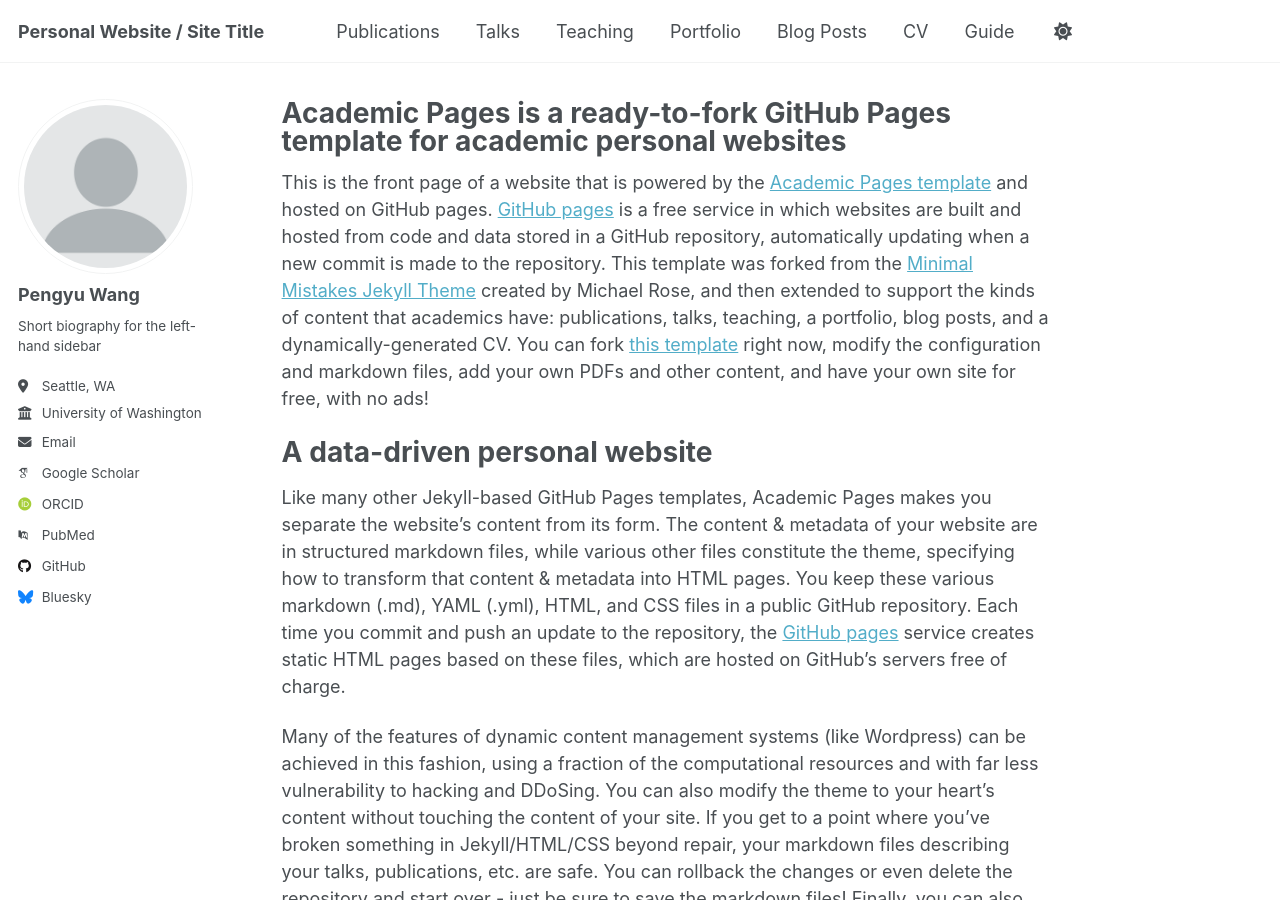
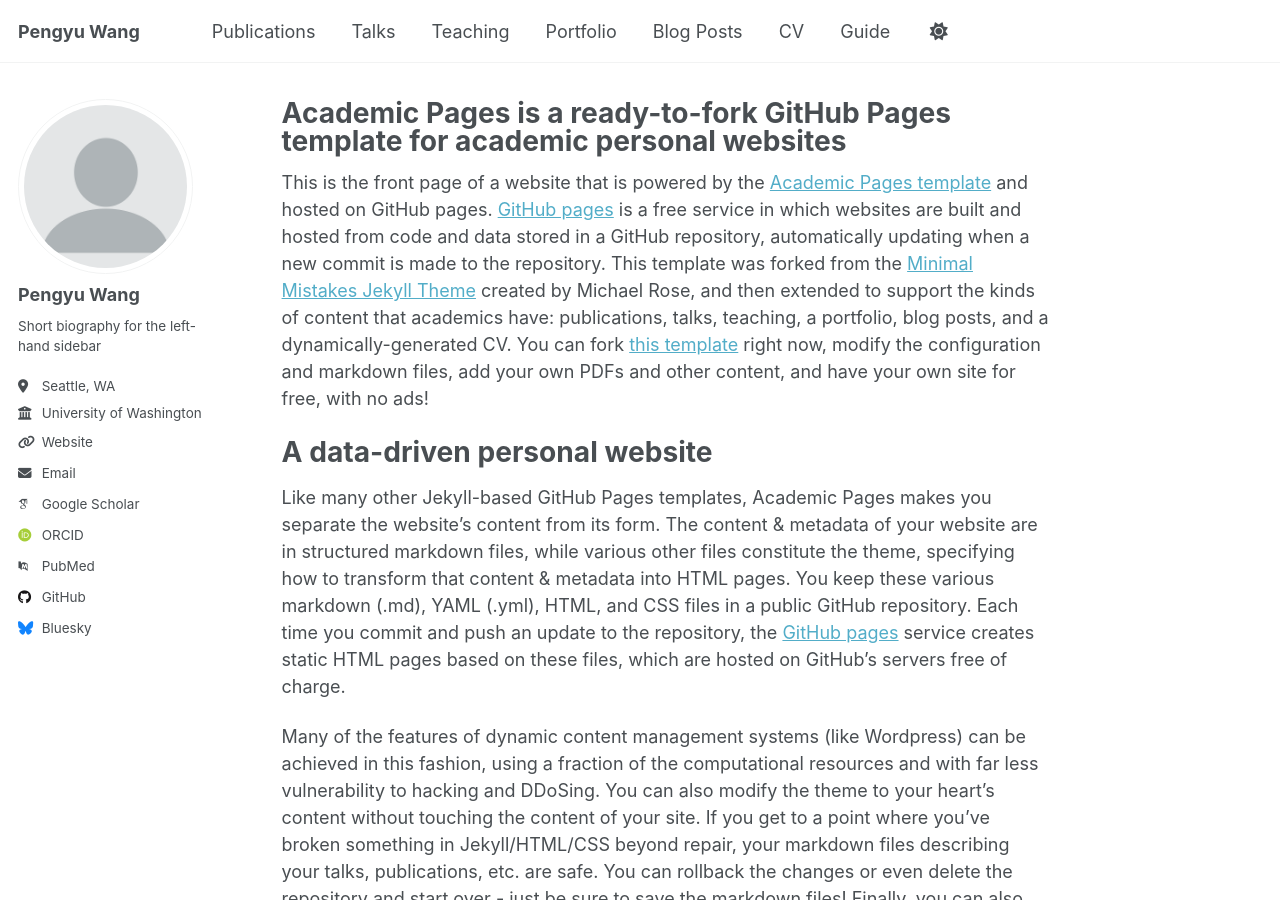
Before and after one commit to MithrandiRAaron/mithrandiraaron.github.io, a Jekyll site: the page built from _pages/about.md, in a window 1280 px wide and 900 px high. Built offline with Jekyll 4.4.1, drawn with Linux system fonts in a browser that asks for light colours; some web fonts are replaced.

Commit message:
Update _config.yml

```diff
--- a/_config.yml
+++ b/_config.yml
@@ -9,13 +9,13 @@
 # Basic Site Settings
 locale                   : "en-US"
 site_theme               : "default"
-title                    : "Personal Website / Site Title"
+title                    : "Pengyu Wang"
 title_separator          : "-"
 name                     : &name "Pengyu Wang"
 description              : &description "personal description"
 url                      : https://mithrandiraaron.github.io # the base hostname & protocol for your site e.g. "https://[your GitHub username].github.io" or if you already have some other page hosted on Github then use "https://[your GitHub username].github.io/[Your Repo Name]"
 baseurl                  : "" # the subpath of your site, e.g. "/blog"
-repository               : "PengyuWang.github.io"
+repository               : "mithrandiraaron.github.io"
 
 # Site Author - The following control what appear as part of the author content on the side bar.
 #               If a field is blank the icon and link will not appear, otherwise it will be shown.
@@ -28,7 +28,7 @@ author:
   bio              : "Short biography for the left-hand sidebar"
   location         : "Seattle, WA"
   employer         : "University of Washington"
-  uri              : # URL
+  uri              : https://mithrandiraaron.github.io
   email            : "pwang425@uw.edu"
 
   # Academic websites
```
